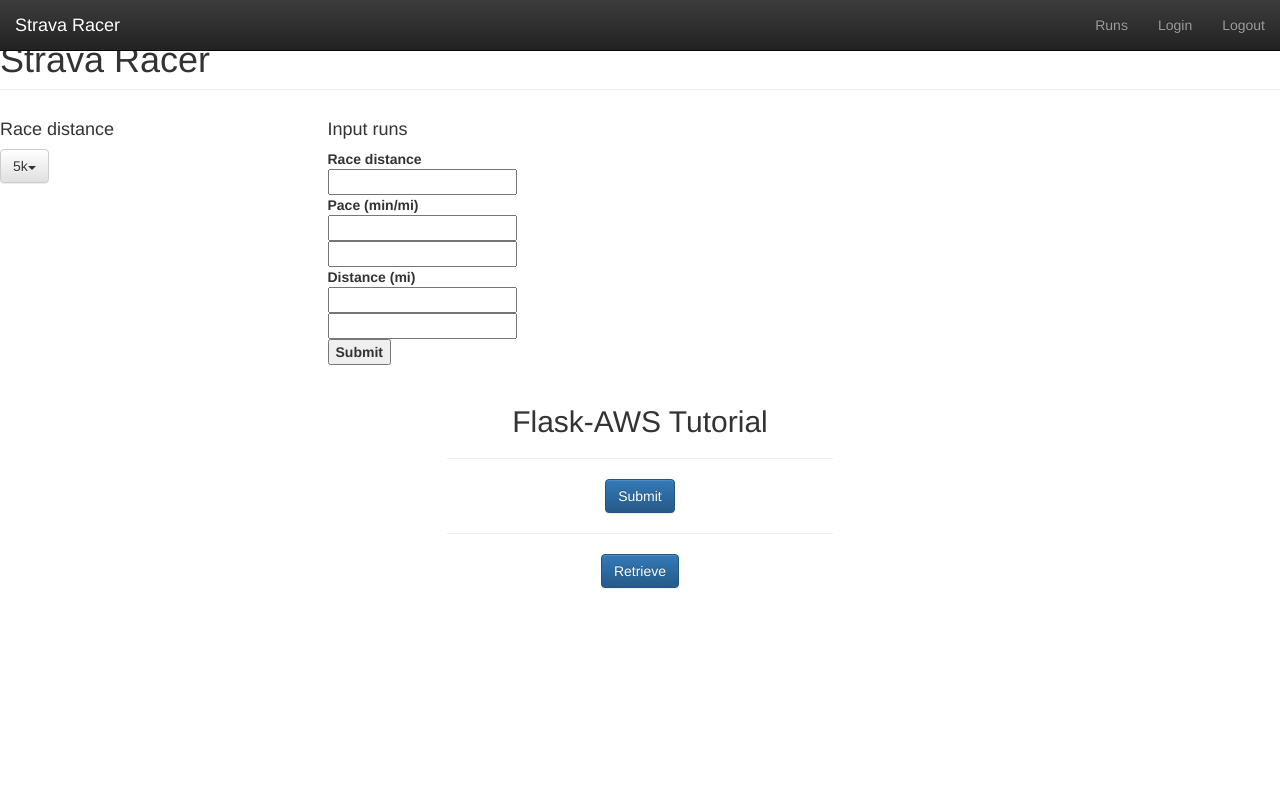
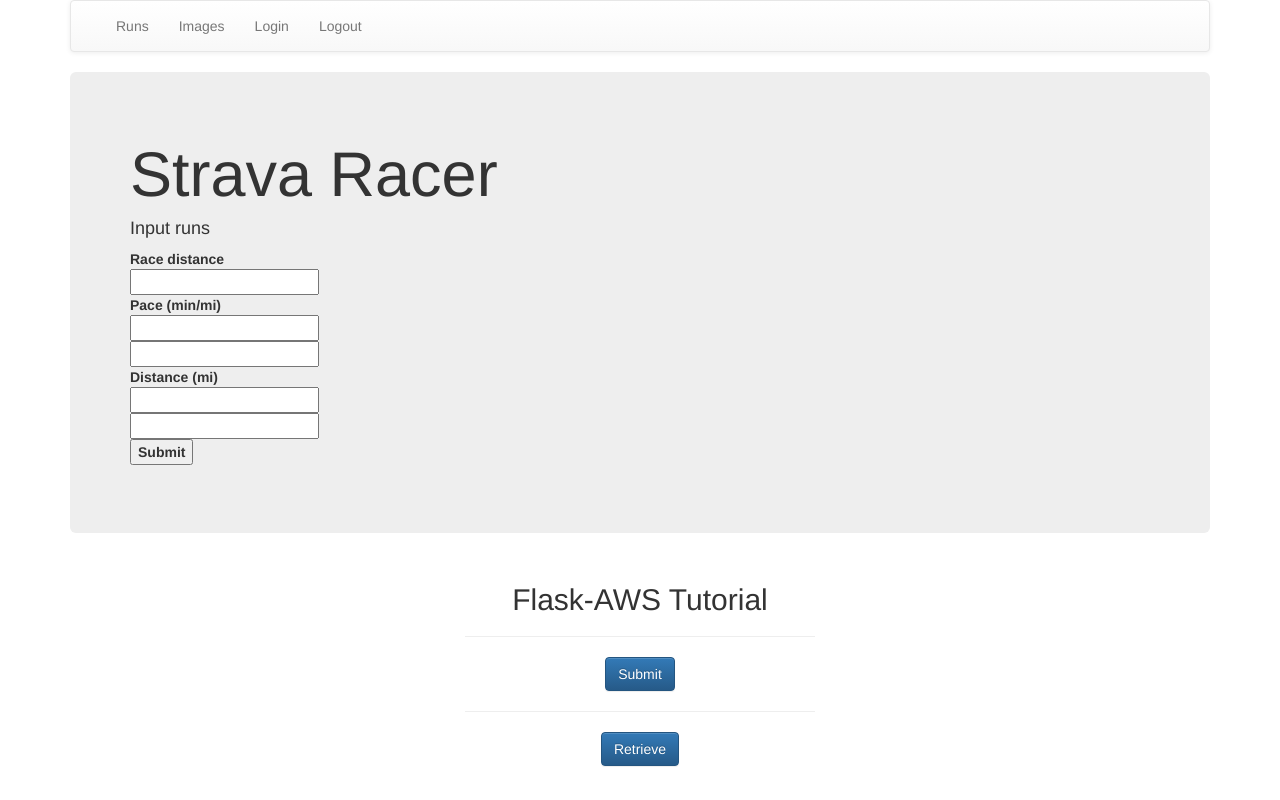
Before and after one commit to jbrosamer/StravaAWS, a Flask app: template templates/index.html in a window 1280 px wide. Run offline with Flask 2, Linux system fonts and the light colour scheme; the template is opened without the code that fills it: most values are stand-ins (such as "Sample title", 1, 10 or a date in 2020); form fields are guessed from the names that the template uses; parts of the project's set-up code (start-up, migrations or seed data) failed here and were passed over; some libraries are stand-ins or nearby versions.

Commit message:
added figures but need to fix filtering still

```diff
--- a/templates/base.html
+++ b/templates/base.html
@@ -2,30 +2,41 @@
 <html>
 {% include 'header.html' %}
   <body>
-{% include 'navbar.html' %}
+    <div class="container">
+          <nav class="navbar navbar-default">
+        <div class="container-fluid">
+          <div id="navbar" class="navbar-collapse collapse">
+            <ul class="nav navbar-nav">
+              <li><a href="{{ url_for('runs') }}">Runs</a></li>
+              <li><a href="{{ url_for('images') }}">Images</a></li>
+              <li><a href="{{ url_for('login') }}">Login</a></li>
+              <li><a href="{{ url_for('logout')}}">Logout</a></li>
 
-        <div class="container-fluid">
-      <div class="row">
-          <h1 class="page-header">Strava Racer</h1>
-
-          <div class="row">
-            <div class="col-xs-6 col-sm-3">
-
-              <h4>Race distance</h4>
-              <div class="btn-group">
-                <button type="button" class="btn btn-default dropdown-toggle" data-toggle="dropdown">
-                 <span class="selection">5k</span><span class="caret"></span>
-                </button>
-                <ul class="dropdown-menu" role="menu">
-                  <li><a href="#">5k</a></li>
-                  <li><a href="#">10k</a></li>
-                  <li><a href="#">Half marathon</a></li>
-                  <li><a href="#">Marathon</a></li>
+<!--               <li class="dropdown">
+                <a href="#" class="dropdown-toggle" data-toggle="dropdown" role="button" aria-haspopup="true" aria-expanded="false">Dropdown <span class="caret"></span></a>
+                <ul class="dropdown-menu">
+                  <li><a href="#">Action</a></li>
+                  <li><a href="#">Another action</a></li>
+                  <li><a href="#">Something else here</a></li>
+                  <li role="separator" class="divider"></li>
+                  <li class="dropdown-header">Nav header</li>
+                  <li><a href="#">Separated link</a></li>
+                  <li><a href="#">One more separated link</a></li>
                 </ul>
-              </div>
-            </div>
-            <div class="col-xs-6 col-sm-3">
-              <h4>Input runs</h4>
+              </li> -->
+<!--             </ul>
+            <ul class="nav navbar-nav navbar-right">
+              <li class="active"><a href="./">Default <span class="sr-only">(current)</span></a></li>
+              <li><a href="../navbar-static-top/">Static top</a></li>
+              <li><a href="../navbar-fixed-top/">Fixed top</a></li>
+            </ul> -->
+          </div><!--/.nav-collapse -->
+        </div><!--/.container-fluid -->
+      </nav>
+    </nav>
+        <div class="jumbotron">
+        <h1>Strava Racer</h1>
+        <h4>Input runs</h4>
 
                 <form action="{{ url_for('calc') }}" method=post>
                 {{ form.hidden_tag() }}
@@ -41,14 +52,13 @@
                   <dt>{{ form.submit }}
                 </dl>
               </form>
-            </div>
-            <div class="container-fluid">
+              <p>
+
+                {{ predString|default('') }}
+              </p>
+    </div>
 
 
-                {{ predString|default('') }}
-              </div>
-            </div>
-          </div>
 <!--     <div class="container-fluid">
       <div class="row"> -->
             {% with messages = get_flashed_messages() %}
@@ -61,7 +71,7 @@
   {% endif %}
 {% endwith %}
           {% block content %}{% endblock %}
-      </div>
+
     </div>
   </body>
 </html>
--- a/templates/header.html
+++ b/templates/header.html
@@ -3,6 +3,7 @@
     <link rel="stylesheet" href="static/bootstrap.min.css">
     <link rel="stylesheet" href="static/bootstrap-theme.min.css">
     <link rel="stylesheet" href="static/bootstrap-slider.min.css">
+    <link href="navbar.css" rel="stylesheet">
     <script src="http://code.jquery.com/jquery-latest.js"></script>
     <script src="static/bootstrap.min.js" ></script>
     <script src="static/bootstrap-slider.min.js" ></script>
--- /dev/null
+++ b/templates/image.html
@@ -0,0 +1,4 @@
+{% extends "base.html" %}
+{% block content %}
+  <img src="{{ plotPng }}" alt="Image Placeholder" width="100%">
+{% endblock %}
```
